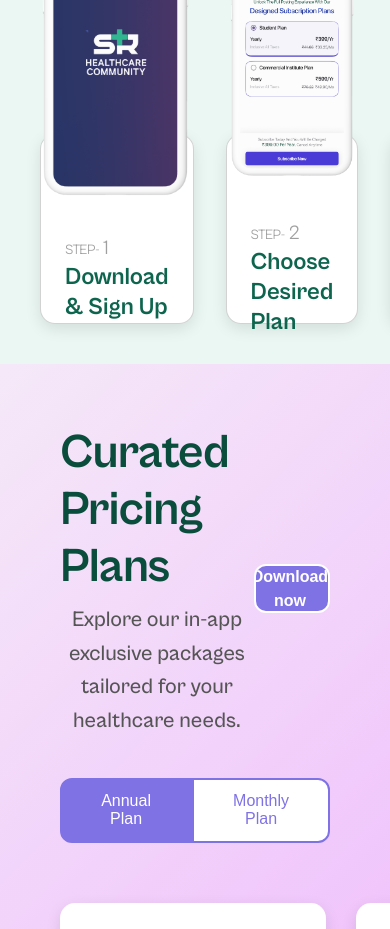
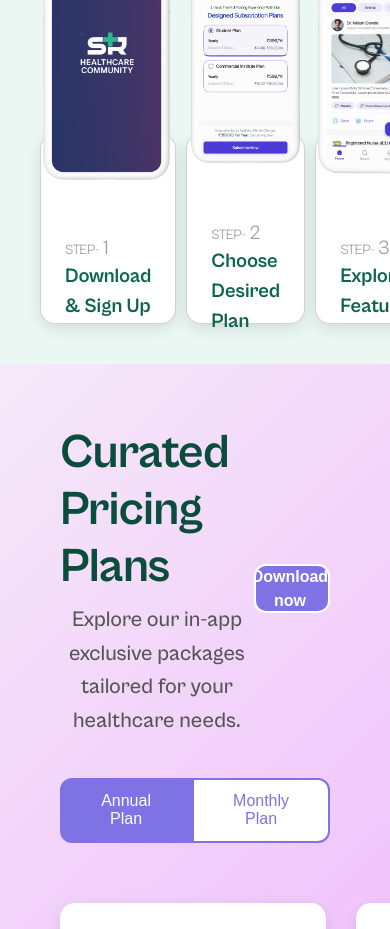
Before and after one commit to aryan7122/SRHC, a React (Vite) app: page / in a window 390 px wide. Shown: the part 4840-5769 px from the top of the page. Built offline with nearby package versions, Linux system fonts and the light colour scheme.

Commit message:
V 1.0.0.4

```diff
--- a/src/Pages/Steps/Steps.scss
+++ b/src/Pages/Steps/Steps.scss
@@ -187,7 +187,9 @@
     margin-top: 330px;
     gap: 2rem;
     width: 100%;
-
+ @media only screen and (max-width: 1360px) {
+      gap: 10px;
+      }
     .step-card {
       background: #fff;
       border-radius: 15px;
@@ -239,6 +241,12 @@
         line-height: 30px;
         letter-spacing: -2.5%;
         color: #0d654e;
+        @media only screen and (max-width: 1297px) {
+            font-size: 22px;
+          }
+        @media only screen and (max-width: 1211px) {
+            font-size: 20px;
+          }
       }
     }
   }
```
